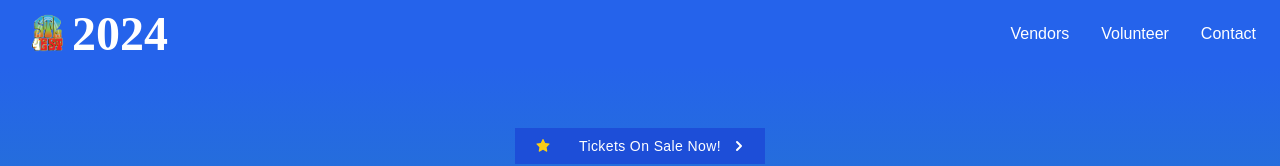
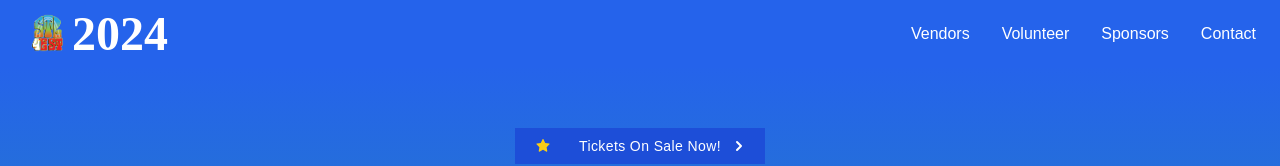
Before and after one commit to twinnytwin22/stlfest.live, a Next.js app: page / in a window 1280 px wide. Shown: the top 166 px of the page. Built offline with nearby package versions, Linux system fonts and the light colour scheme; a web font is replaced by a local one.

Commit message:
Update NavBar.tsx

```diff
--- a/ui/navigation/NavBar.tsx
+++ b/ui/navigation/NavBar.tsx
@@ -111,7 +111,7 @@ const Routes = () => {
           Tickets
         </Link>
       </li>
-      <li className="hidden">
+      <li className="">
         <Link
           href={sponsorDeck}
           className="block py-2 pr-4 pl-3 text-white  hover:bg-gray-50 lg:hover:bg-transparent hover:text-white lg:p-0 hover:scale-105 ease-in-out duration-150  "
```
